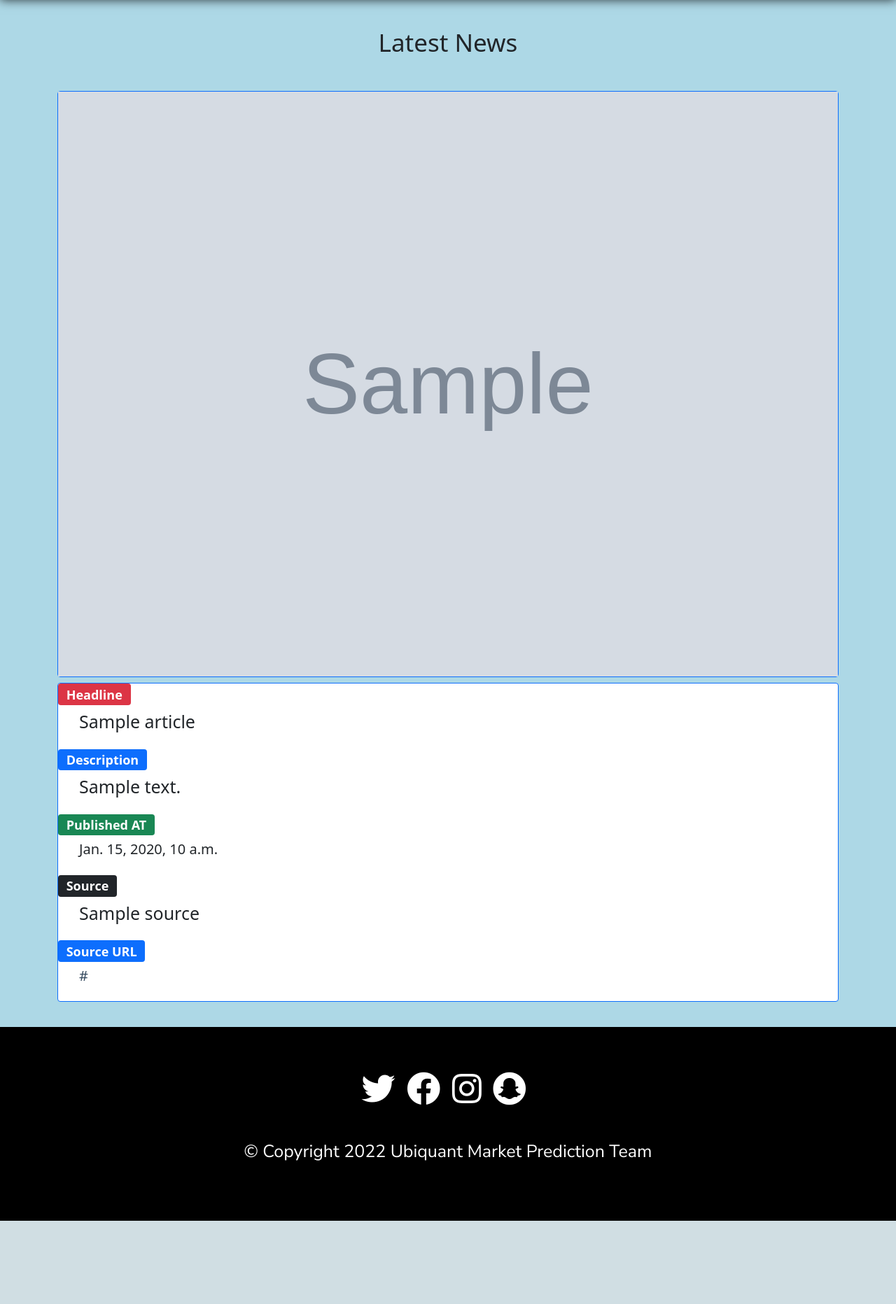
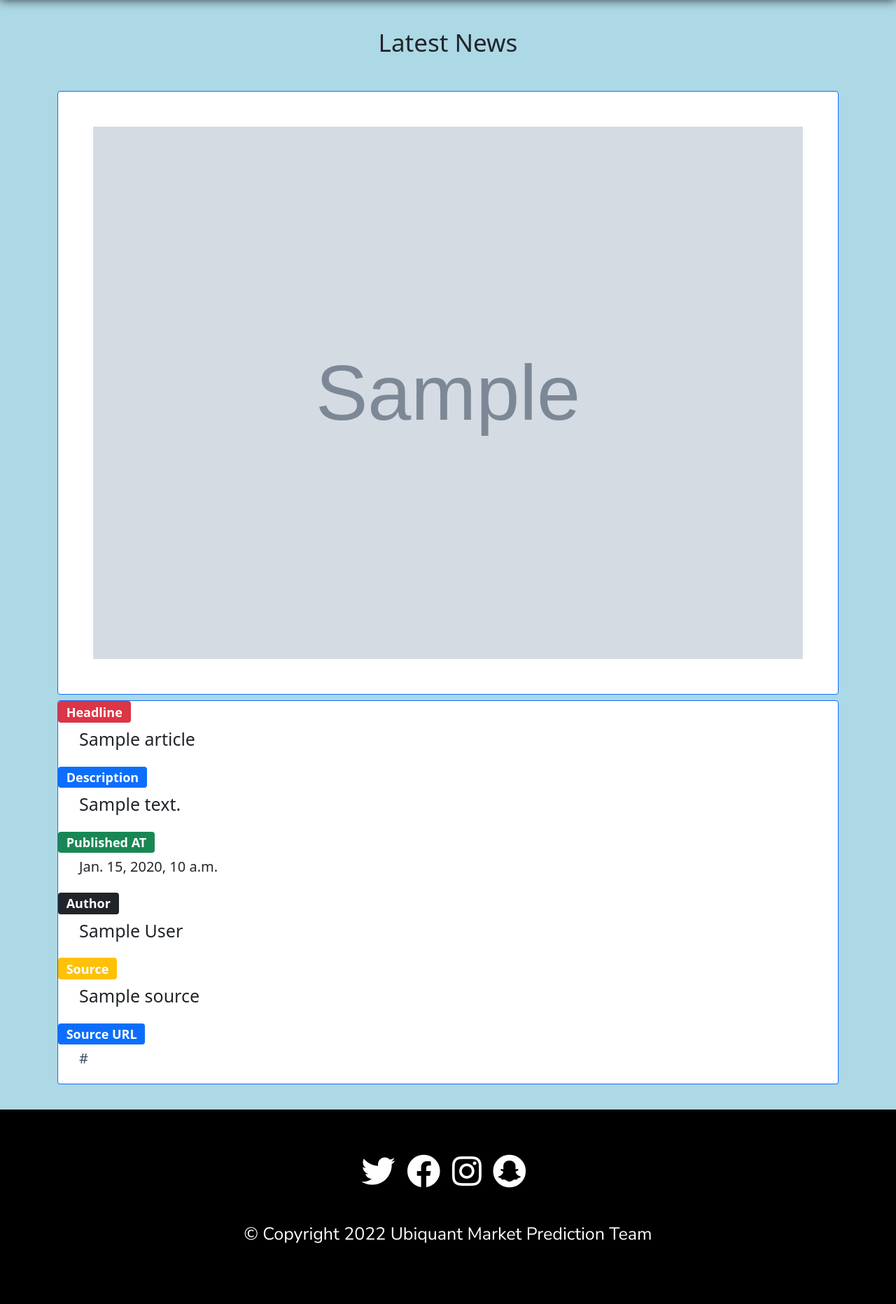
Before and after one commit to Abhiram970/Stock-Predicton-Website, a Django app: page /news/ in a window 1280 px wide. Shown: the part 76-1940 px from the top of the page at 70% size. Before the commit the page ends 1821 px from the top, so only its background shows below. Run offline with Django 4.2, Linux system fonts and the light colour scheme; a user stored in the database is signed in; tables that the repository leaves empty hold one stand-in row (values such as "Sample post"); grey boxes marked "Sample" are stand-in pictures; a database or web service that is not in the repository returns one stand-in record (values such as "Sample title"); data that the repository does not hold is empty; some libraries are stand-ins or nearby versions.

Commit message:
Small changes again

```diff
--- a/news/templates/news/news.html
+++ b/news/templates/news/news.html
@@ -72,10 +72,10 @@
     <h1 style="text-align: center; font-size: 35px; position: relative; top: 40px;">Latest News</h1>
 <!-- Main -->
     <div class="container" style="position: relative; top: 80px;">
-      {% for hl, des, img , date, source , url in mylist %}
+      {% for hl, des, img , date,author , source , url in mylist %}
 
-      <div class="card border-primary mb-2">
-        <img src="{{ img }}" alt="No preview Image" style="text-align: center; font-size: 45px;">
+      <div class="card border-primary mb-2" style="padding: 50px; margin-bottom: 50px;">
+        <img src="{{ img }}" alt="No Preview Image" style="text-align: center; font-size: 45px;">
       </div>
       <div class="card border-primary mb-3">
         <h4><span class="badge bg-danger">Headline</span></h4>
@@ -84,7 +84,9 @@
         <h5 style="padding-left: 30px; font-size: 25px;">{{ des }}{{ value|linebreaks }}</h5>
         <h4> <span class="badge bg-success"> Published AT </span></h4>
         <h5 style="padding-left: 30px;font-size: 20px;">{{ date }}{{ value|linebreaks }}</h5>
-        <h4> <span class="badge bg-dark">Source</span></h4>
+        <h4> <span class="badge bg-dark">Author</span></h4>
+        <h5 style="padding-left: 30px;font-size: 25px;">{{ author }}{{ value|linebreaks }}</h5>
+        <h4> <span class="badge bg-warning">Source</span></h4>
         <h5 style="padding-left: 30px;font-size: 25px;">{{ source }}{{ value|linebreaks }}</h5>
         <h4> <span class="badge bg-primary">Source URL </span></h4>
         <h5><a href="{{url}}" target="_blank" style="padding-left: 30px;">{{url}}</a>{{ value|linebreaks }}</h5>
--- a/news/views.py
+++ b/news/views.py
@@ -1,11 +1,13 @@
 from django.shortcuts import render
 import requests
 from django.contrib.auth.decorators import login_required
+from datetime import date
+today = date.today()
 # Create your views here.
 
 @login_required(login_url='http://127.0.0.1:8000/login/')
 def home2(request):
-    url = f'https://gnews.io/api/v4/search?q=example&token=522813761f2a6540308e793ba2ecddfd'
+    url = f'https://newsapi.org/v2/everything?q=business&from={today}&sortBy=publishedAt&lang=en&apiKey=ab33356e87d442da83f47ee4856970a2'
     response = requests.get(url)
     data = response.json()
     articles = data['articles']
@@ -21,11 +23,11 @@ def home2(request):
         article = articles[i]
         desc.append(article['description'])
         news.append(article['title'])
-        img.append(article['image'])
+        img.append(article['urlToImage'])
         date.append(article['publishedAt'])
-        # author.append(article['author'])
+        author.append(article['author'])
         source.append(article['source']['name'])
         url.append(article['url'])
-    mylist = zip(news, desc, img,date,source,url)
+    mylist = zip(news, desc, img,date,author,source,url)
 
     return render(request, "news/news.html", context={"mylist": mylist})
--- a/predictions/templates/prediction/pred.html
+++ b/predictions/templates/prediction/pred.html
@@ -38,7 +38,7 @@
                 <a class="nav-link" style="color: black; font-size: x-large;"> | </a>
               </li>
               <li class="nav-item">
-                <a class="nav-link" href="news/" style="color: black; font-size: x-large;" href = "http://127.0.0.1:8000/news/">News</a>
+                <a class="nav-link" style="color: black; font-size: x-large;" href = "http://127.0.0.1:8000/news/">News</a>
               </li>
               <li class="nav-item">
                 <a class="nav-link" style="color: black; font-size: x-large;"> | </a>
```
